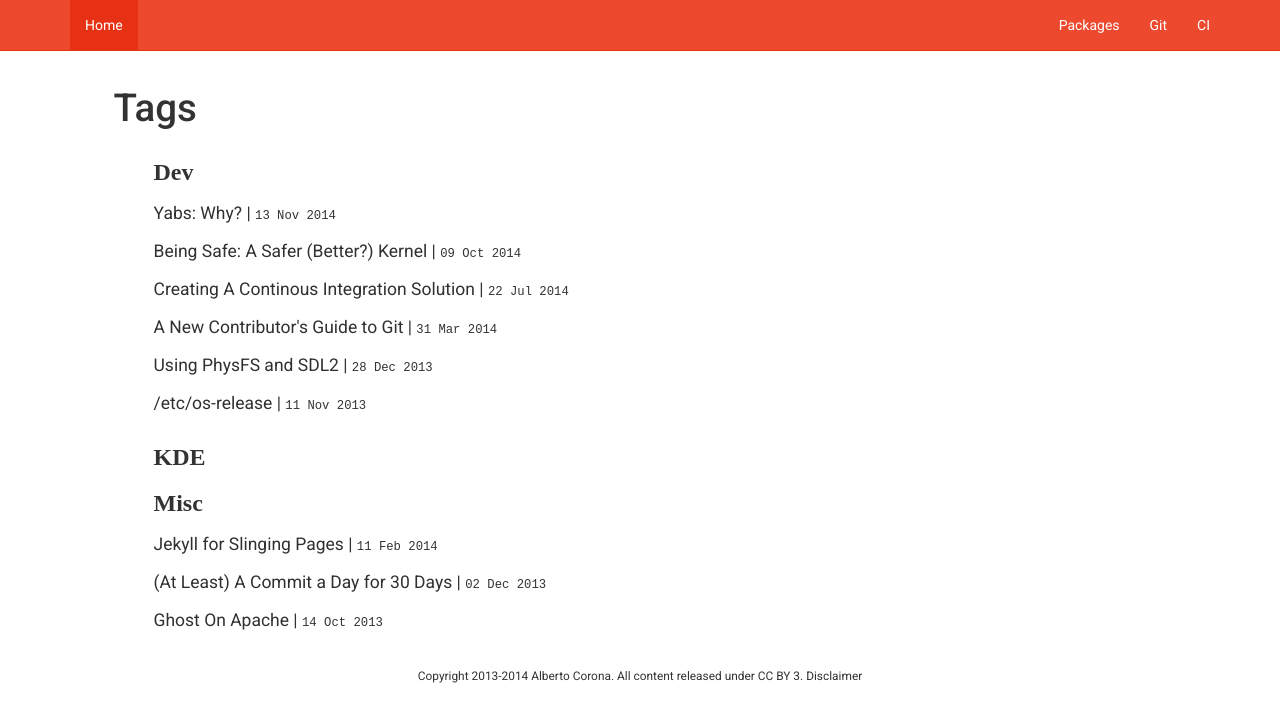
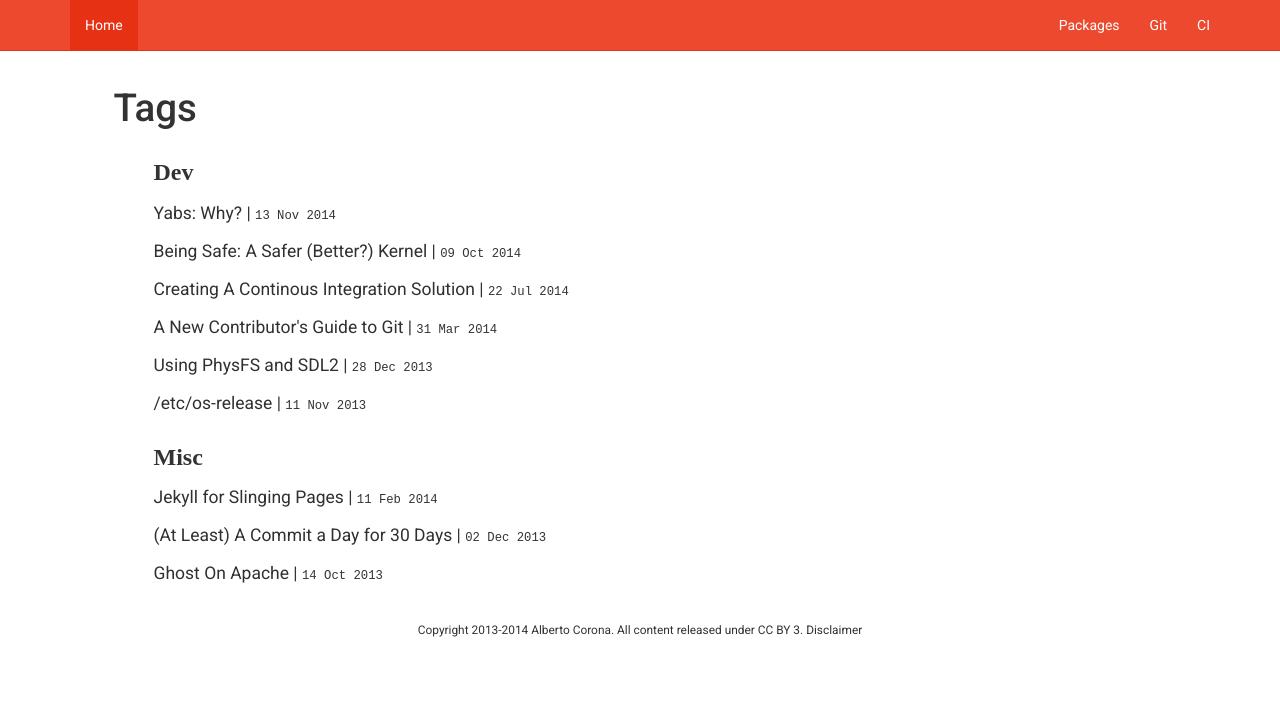
Before and after one commit to 0X1A/wwebsiteasontheinternet, a Jekyll site: the page built from tags/index.html, in a window 1280 px wide. Shown: the top 722 px of the page. Built offline with Jekyll 4.4.1, drawn with Linux system fonts in a browser that asks for light colours; nearby versions of some CDN libraries; some web fonts are replaced; Markdown is read by kramdown in place of the engine named in the settings; comment, search, counter and statistics services are not loaded.

Commit message:
tags: remove unused tag
Signed-off-by: Alberto Corona <alberto@0x1a.us>

```diff
--- a/tags/index.html
+++ b/tags/index.html
@@ -12,12 +12,6 @@ title: Tags - 0X1A
         <a href="{{ post.url }}">{{ post.title }}</a> | <span>{{ post.date | date_to_string }}</span>
         </li>
         {% endfor %}
-        <h3>KDE</h3>
-        {% for post in site.tags.kde limit: 20 %}
-        <li>
-        <a href="{{ post.url }}">{{ post.title }}</a> | <span>{{ post.date | date_to_string }}</span>
-        {% endfor %}
-        </li>
         <h3>Misc</h3>
         {% for post in site.tags.misc limit: 20 %}
         <li>
```
